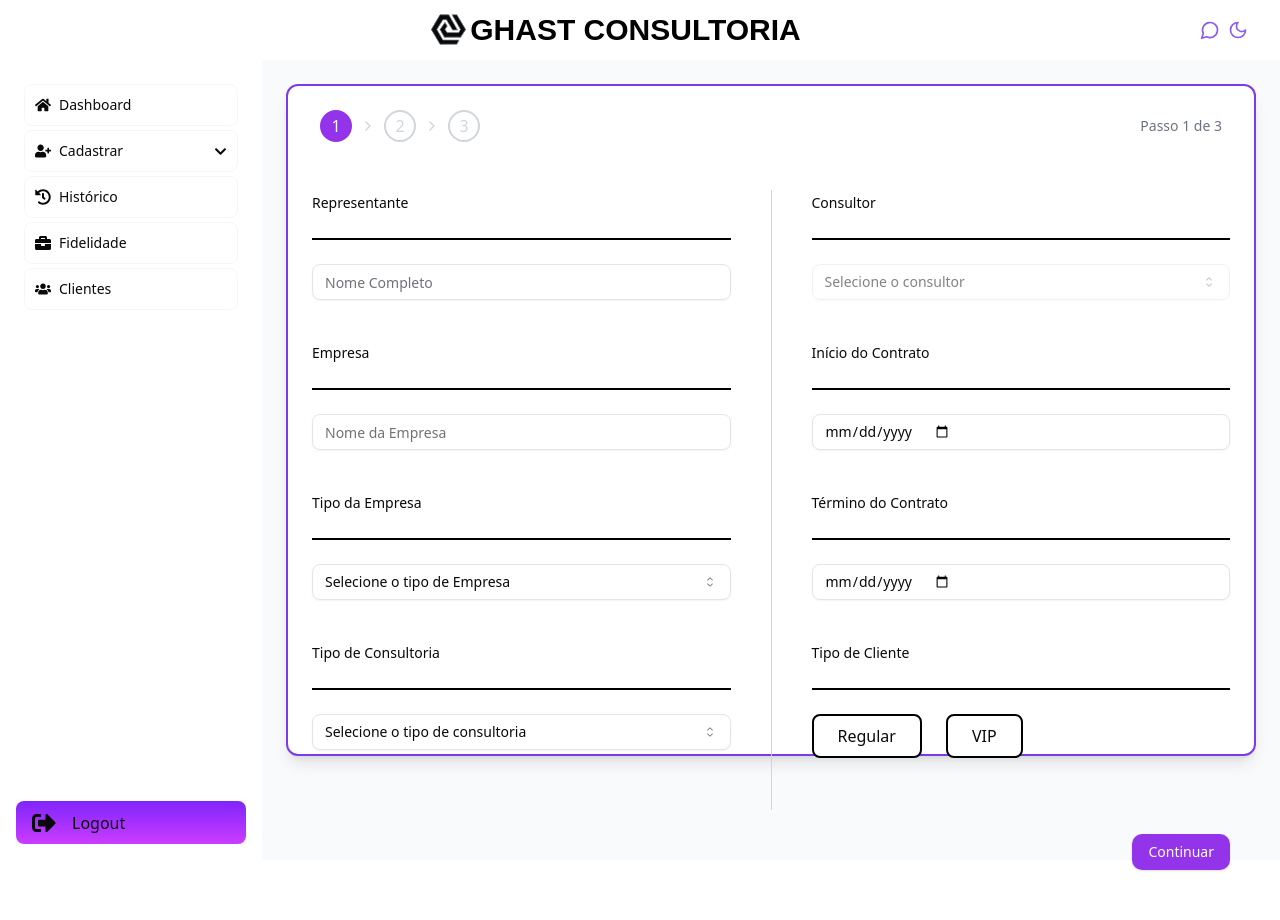
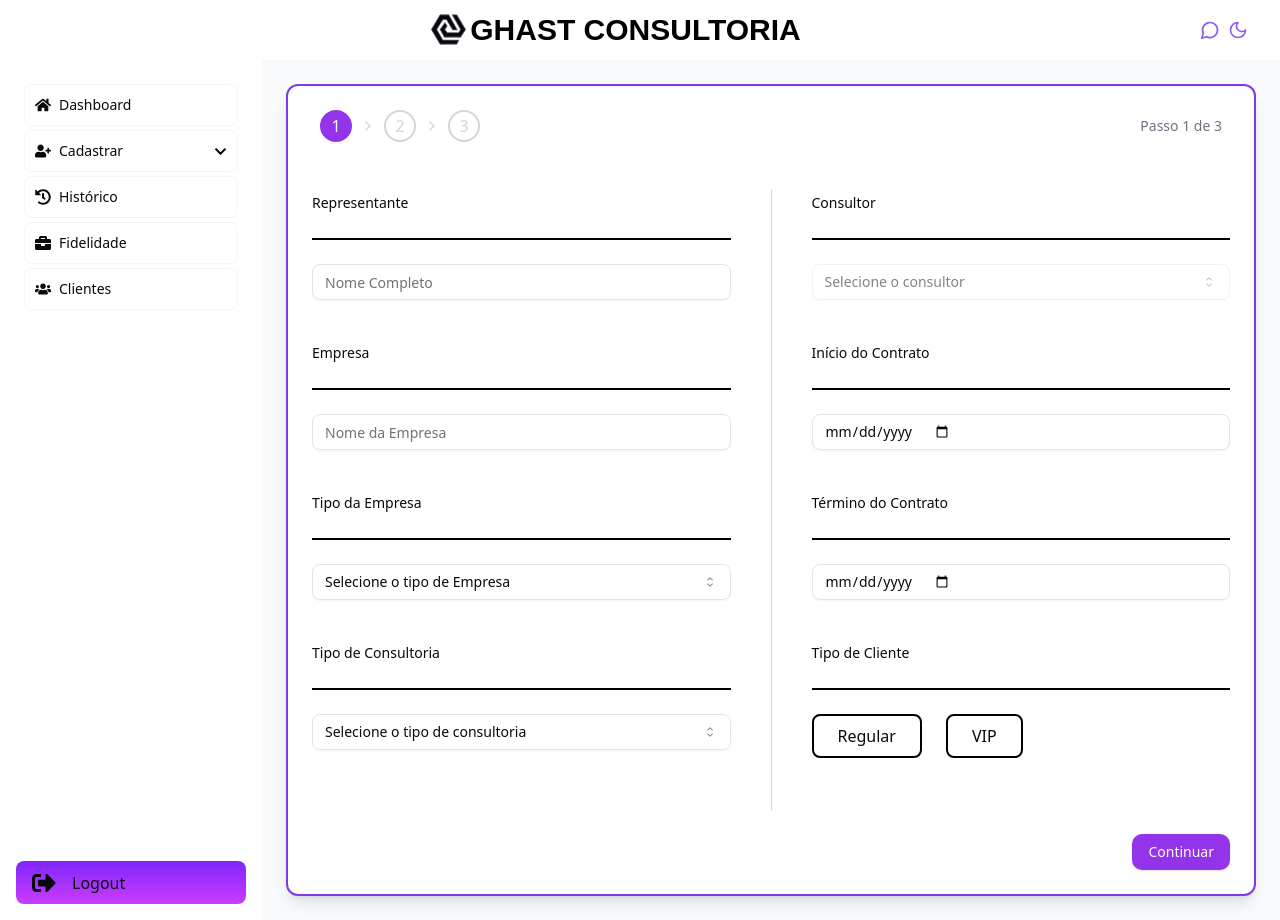
Before and after one commit to Adryanrr/ConsultancyManagement, a Next.js app in the folder ghast/: page /dashboard/cadastrar/contrato in a window 1280 px wide. Before the commit the page ends 894 px from the top, so only its background shows below. Built offline with nearby package versions, Linux system fonts and the light colour scheme; a web font is replaced by a local one.

Commit message:
fix contrato DataStep

```diff
--- a/ghast/src/components/ui/MultiStepForm.tsx
+++ b/ghast/src/components/ui/MultiStepForm.tsx
@@ -50,7 +50,7 @@
   return (
     <div className="flex items-start justify-center w-full p-6">
       <Card className={cn(
-        "w-full bg-white dark:bg-darkSecond max-h-[calc(100vh-8rem)] ",
+        "w-full bg-white dark:bg-darkSecond",
         "shadow-lg max-w-full mx-auto border-2 border-[#7C3AED]",
         className
       )}>
```
